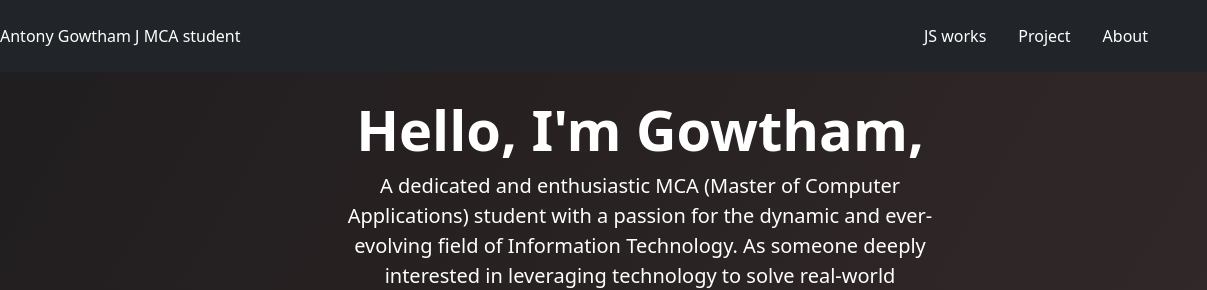
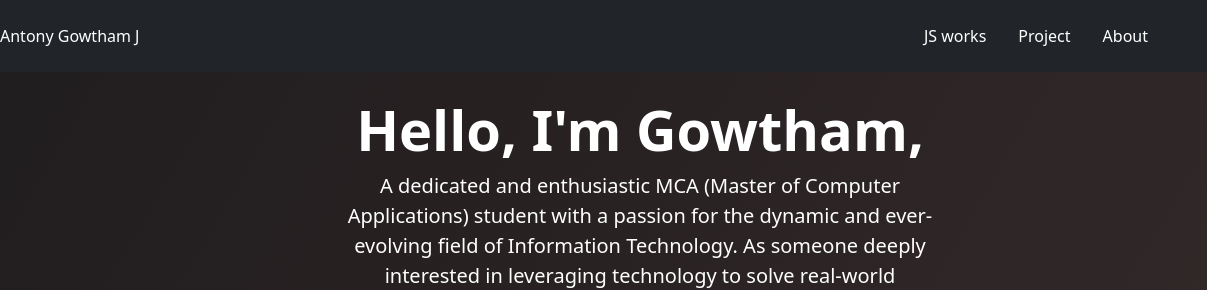
Before and after one commit to antonygowtham/portfolio, a plain HTML site: page index.html in a window 1280 px wide. Shown: the top 290 px of the page, 0-1207 px from the left. Drawn offline with nearby package versions, Linux system fonts and the light colour scheme.

Commit message:
small change

```diff
--- a/index.html
+++ b/index.html
@@ -25,7 +25,7 @@
 
 
       <span class="d-flex align-items-center mb-2 mb-lg-0 text-white text-decoration-none">
-        Antony Gowtham  J MCA student
+        Antony Gowtham  J
       </span>
 
 
```
